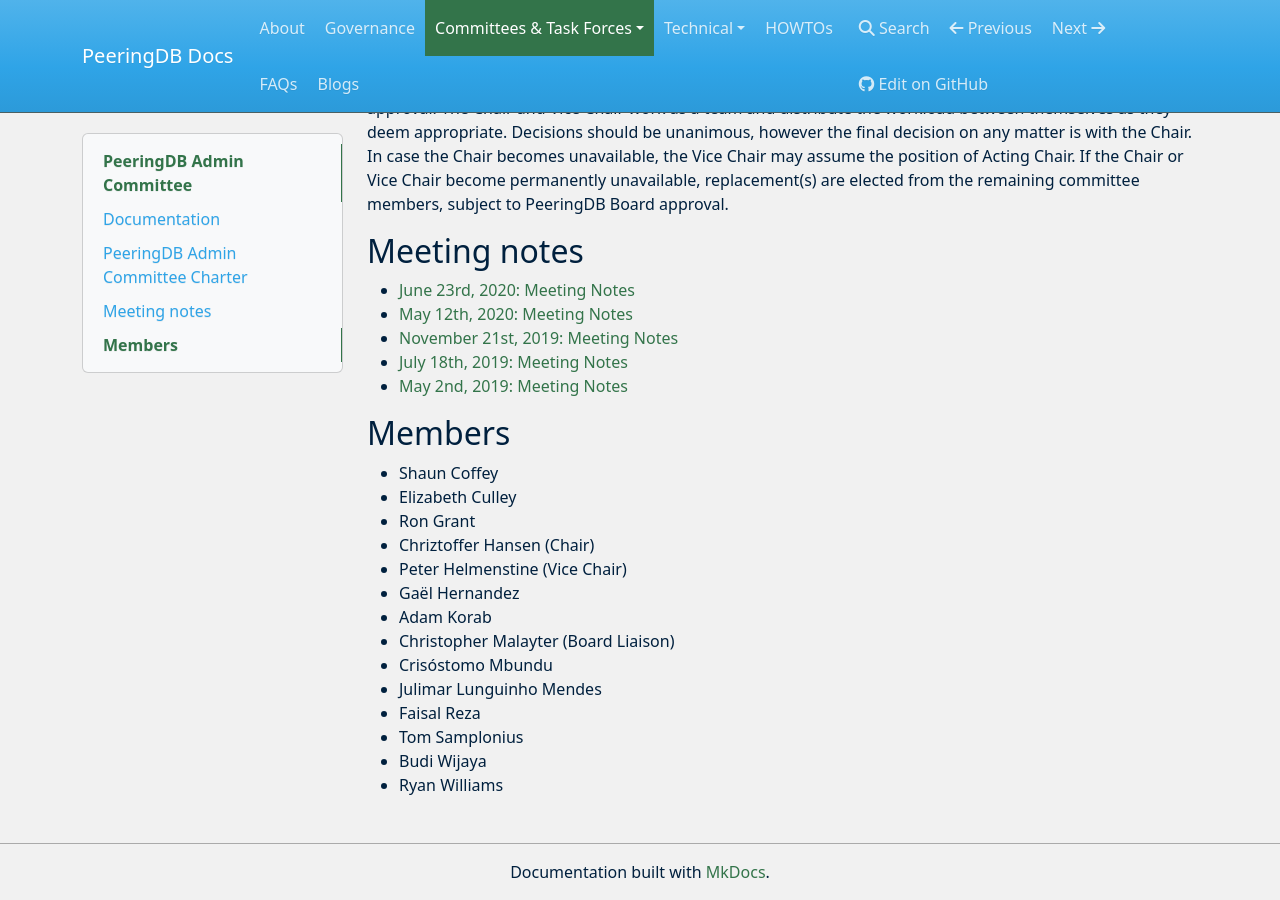
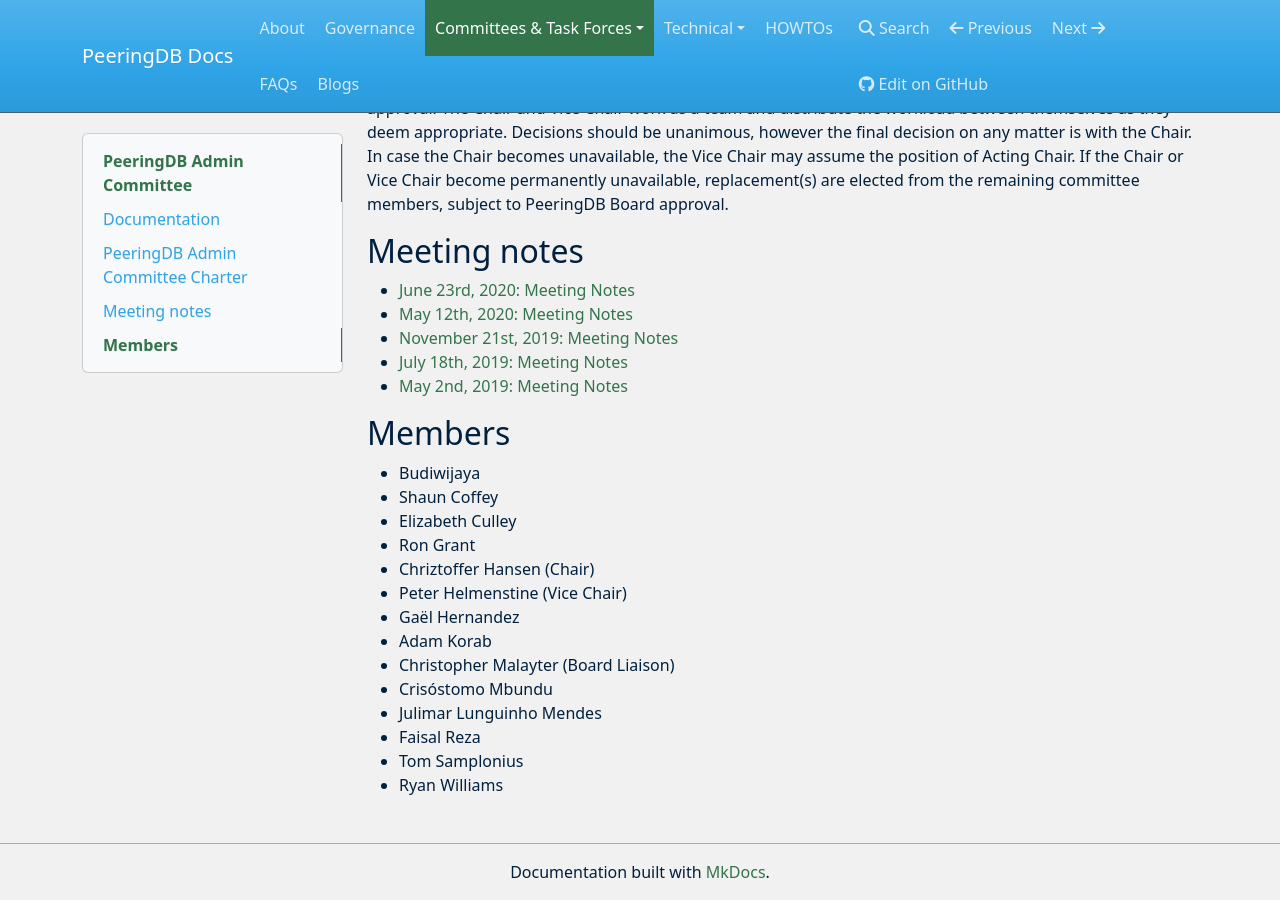
Before and after one commit to peeringdb/docs, an MkDocs documentation site: the page built from docs/committee/admin/index.md, in a window 1280 px wide and 900 px high, scrolled down 1993 px. Built offline with MkDocs 1.6.1, drawn with Linux system fonts in a browser that asks for light colours; nearby versions of some CDN libraries.

Commit message:
Updated AC members.

```diff
--- a/docs/committee/admin/index.md
+++ b/docs/committee/admin/index.md
@@ -18,6 +18,7 @@
 - [May 2nd, 2019: Meeting Notes](notes/2019-05-02_Admin_Committee_Notes.pdf)
 
 ## Members
+- Budiwijaya
 - Shaun Coffey
 - Elizabeth Culley
 - Ron Grant
@@ -30,5 +31,4 @@
 - Julimar Lunguinho Mendes
 - Faisal Reza
 - Tom Samplonius
-- Budi Wijaya
 - Ryan Williams
```
